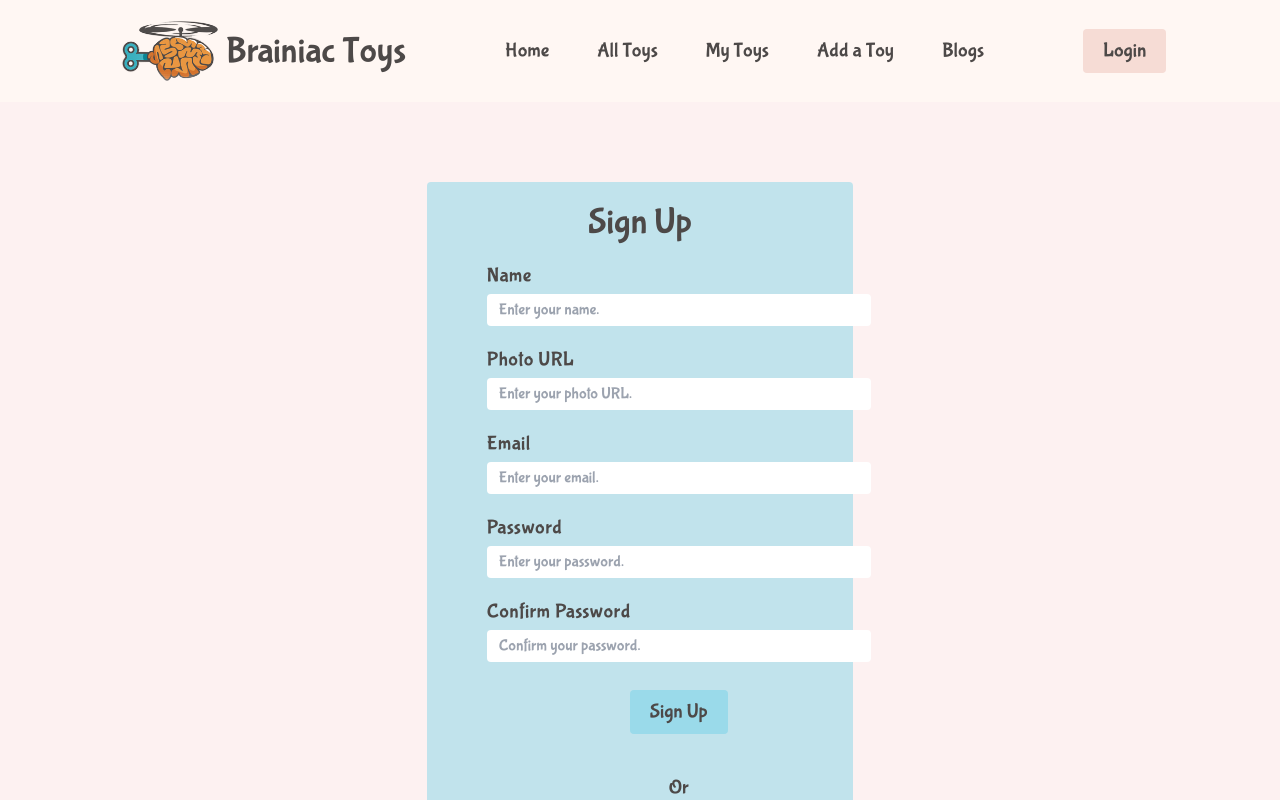
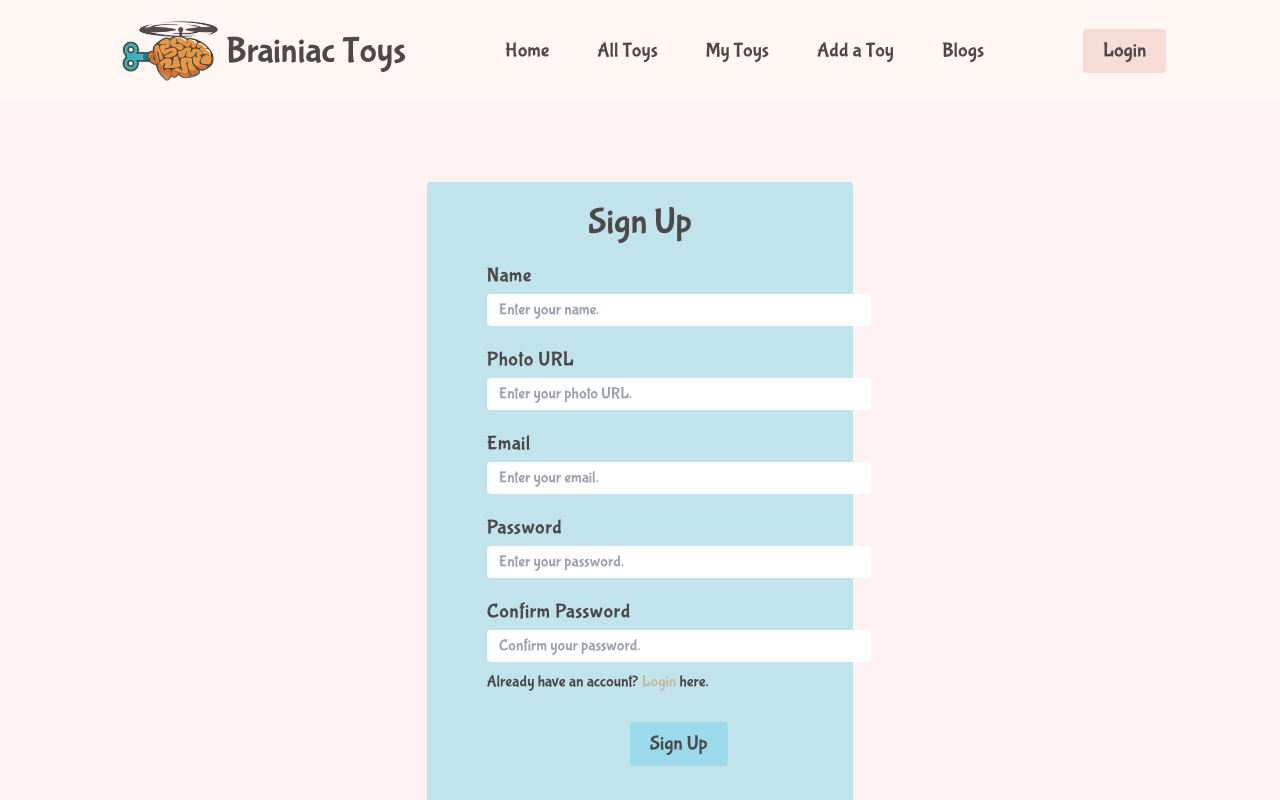
Before and after one commit to MohammadNaiem65/brainiac-toys, a React (Vite) app: page /sign-up in a window 1280 px wide. Shown: the top 800 px of the page. Built offline with nearby package versions, Linux system fonts and the light colour scheme; no server answers.

Commit message:
added log in with email functionality

```diff
--- a/src/pages/Login/Login.jsx
+++ b/src/pages/Login/Login.jsx
@@ -1,14 +1,36 @@
 import { FcGoogle } from 'react-icons/fc';
 import { FaFacebook, FaPinterest, FaApple } from 'react-icons/fa6';
-import { Link } from 'react-router-dom';
+import { Link, redirect } from 'react-router-dom';
+import { useContext } from 'react';
+import { AuthContext } from '../../providers/AuthProvider/AuthProvider';
 
 const Login = () => {
+	const {
+		logInUserWithEmail,
+		setUser,
+		setLoggedIn,
+		setLoading,
+		successNotification,
+		errorNotification,
+	} = useContext(AuthContext);
+
+	// Handle user log in
 	const handleLogin = (e) => {
 		e.preventDefault();
+		setLoading(true);
 		const form = e.target;
 		const email = form.email.value;
 		const password = form.password.value;
-		console.log(form, email, password);
+		logInUserWithEmail(email, password)
+			.then((data) => {
+				setLoading(false);
+				successNotification('Logged in successfully!');
+				setLoggedIn(true);
+				setUser(data.user);
+			})
+			.catch((err) => {
+				errorNotification(err.code);
+			});
 	};
 	return (
 		<div className='w-1/3 mx-auto my-20 px-10 py-5 bg-primary/60 font-bubblegum rounded'>
@@ -56,6 +78,7 @@ const Login = () => {
 					now.
 				</p>
 				<button
+					onClick={handleLogin}
 					type='submit'
 					className='btn btn-primary block mx-auto mt-7'>
 					Login
--- a/src/pages/SignUp/SignUp.jsx
+++ b/src/pages/SignUp/SignUp.jsx
@@ -2,11 +2,11 @@ import { FcGoogle } from 'react-icons/fc';
 import { FaFacebook, FaPinterest, FaApple } from 'react-icons/fa6';
 import { useContext } from 'react';
 import { AuthContext } from '../../providers/AuthProvider/AuthProvider';
+import { Link } from 'react-router-dom';
 
 const SignUp = () => {
 	const {
 		createUserWithEmail,
-		user,
 		setUser,
 		updateUserData,
 		loggedIn,
@@ -25,13 +25,16 @@ const SignUp = () => {
 		const email = form.email.value;
 		const password = form.password.value;
 		const confirmPassword = form.confirmPassword.value;
+		// Check password
 		if (password === confirmPassword) {
+			// Create user
 			createUserWithEmail(email, password)
 				.then((userData) => {
 					if (userData.user.email) {
 						if (loggedIn) {
 							setUser(userData.user);
 						}
+						// Update user data after sign up
 						updateUserData(name, photo).then(() => {
 							setLoading(false);
 						});
@@ -44,7 +47,6 @@ const SignUp = () => {
 		}
 		form.reset();
 	};
-	console.log(user);
 	return (
 		<div className='w-1/3 mx-auto my-20 px-10 py-5 bg-primary/60 font-bubblegum rounded'>
 			<h2 className='text-4xl text-center'>Sign Up</h2>
@@ -129,6 +131,15 @@ const SignUp = () => {
 						required
 					/>
 				</>
+				<p className='mt-2'>
+					Already have an account?{' '}
+					<Link
+						to='/login'
+						className='text-[#c86a0654] hover:text-slate-950'>
+						Login
+					</Link>{' '}
+					here.
+				</p>
 				<button
 					type='submit'
 					className='btn btn-primary block mx-auto mt-7'>
--- a/src/providers/AuthProvider/AuthProvider.jsx
+++ b/src/providers/AuthProvider/AuthProvider.jsx
@@ -4,6 +4,7 @@ import {
 	updateProfile,
 	onAuthStateChanged,
 	signOut,
+	signInWithEmailAndPassword,
 } from 'firebase/auth';
 import { ToastContainer, toast } from 'react-toastify';
 import 'react-toastify/dist/ReactToastify.css';
@@ -14,16 +15,20 @@ export const AuthContext = createContext({});
 const auth = getAuth(app);
 
 const AuthProvider = ({ children }) => {
+	// * Handle user
+	const [user, setUser] = useState(null);
+	const [loggedIn, setLoggedIn] = useState(false);
+
 	// * Sign Up User
 	const createUserWithEmail = (email, password) => {
 		return createUserWithEmailAndPassword(auth, email, password);
 	};
 
-	// * Handle user
-	const [user, setUser] = useState(null);
-	const [loggedIn, setLoggedIn] = useState(false);
+	// * Log in user
+	const logInUserWithEmail = (email, password) =>
+		signInWithEmailAndPassword(auth, email, password);
 
-	// * Handle user data
+	// * Update user data
 	const updateUserData = (name, photo) => {
 		return updateProfile(auth.currentUser, {
 			displayName: name,
@@ -75,6 +80,7 @@ const AuthProvider = ({ children }) => {
 		createUserWithEmail,
 		user,
 		setUser,
+		logInUserWithEmail,
 		loggedIn,
 		setLoggedIn,
 		updateUserData,
```
